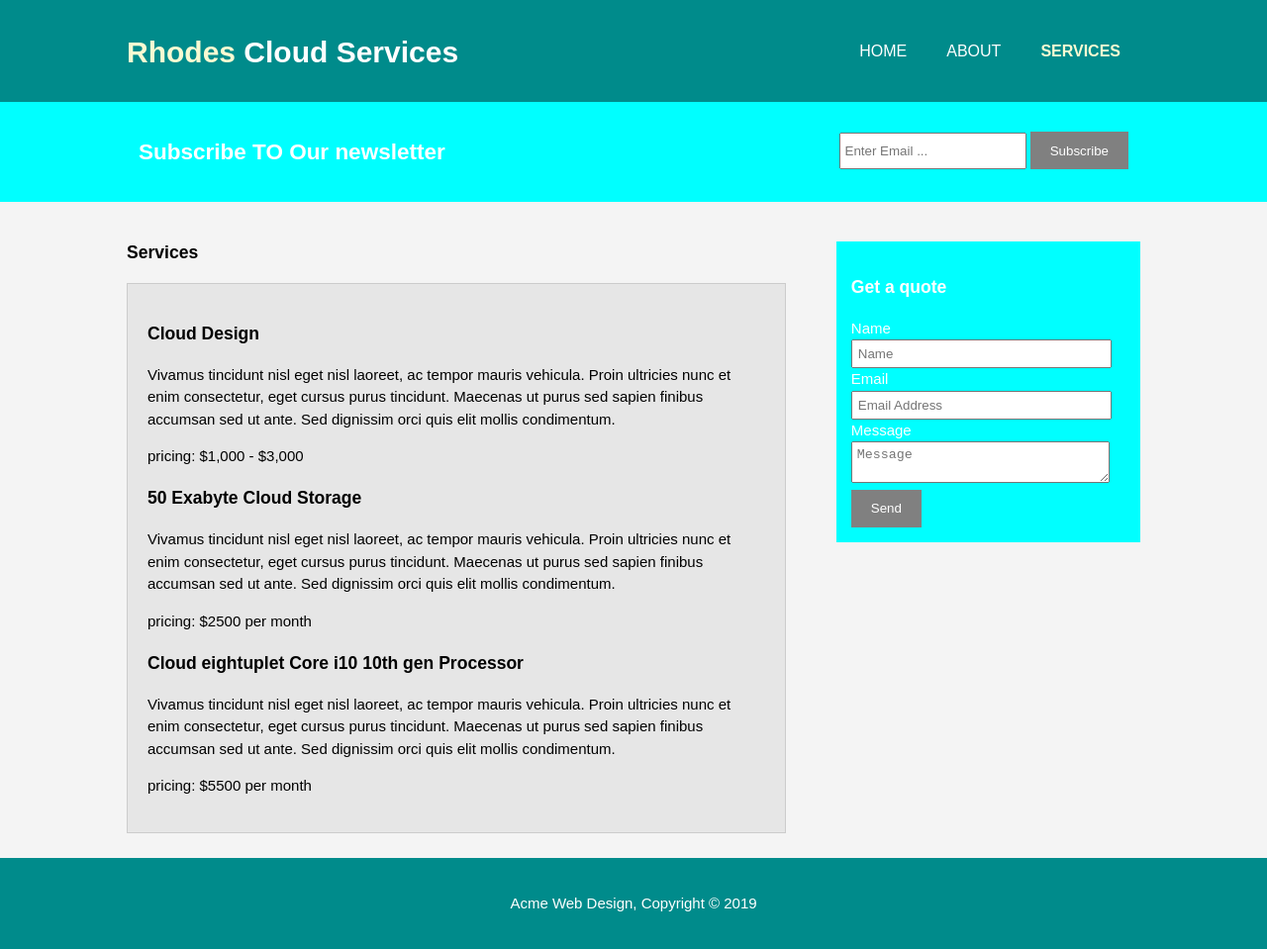
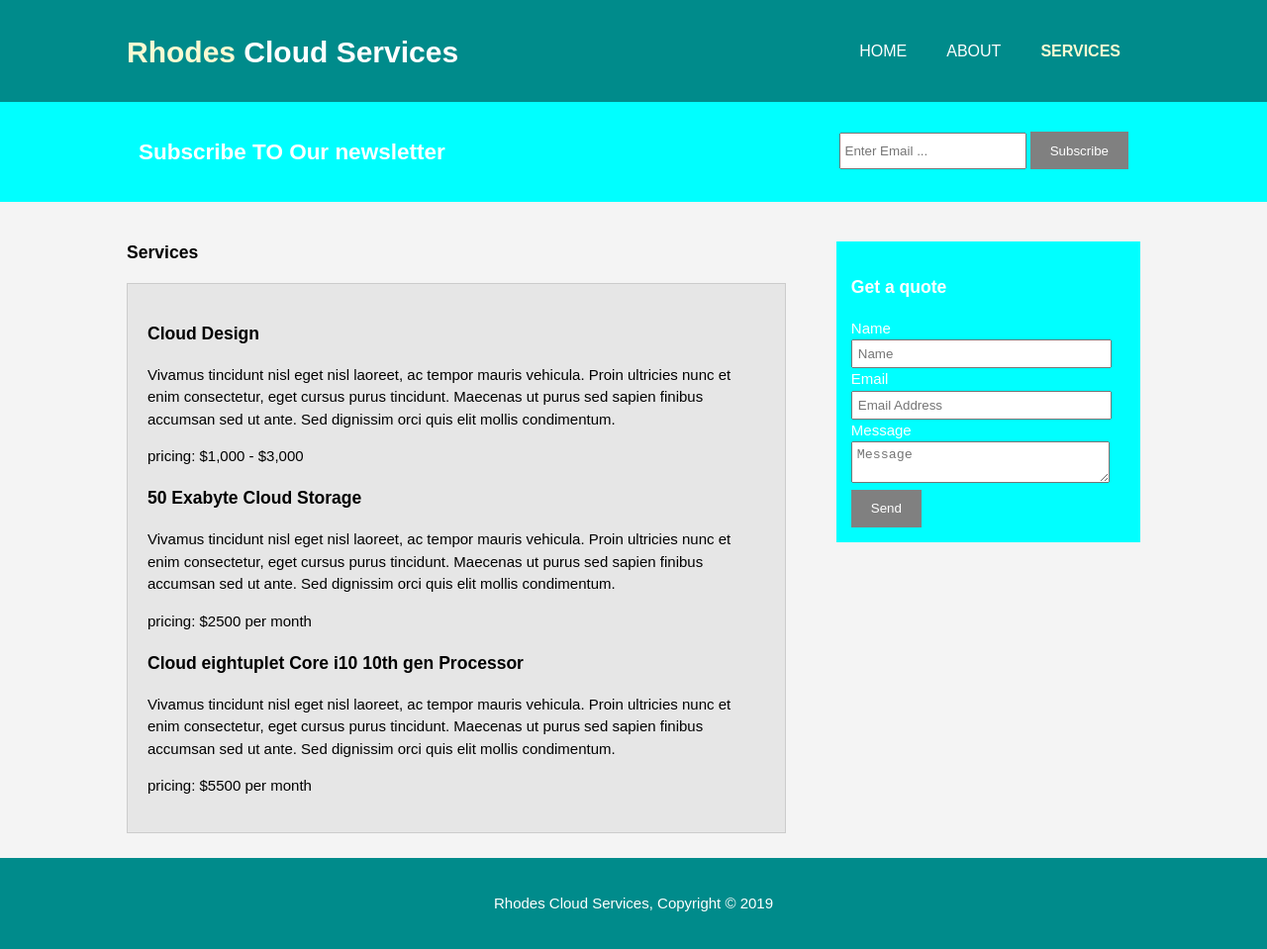
Before and after one commit to srhodes/Rhodes-Cloud-Services, a plain HTML site: page services.html in a window 1280 px wide. Shown: the whole page at 99% size. Drawn offline with Linux system fonts and the light colour scheme.

Commit message:
Update services.html

```diff
--- a/services.html
+++ b/services.html
@@ -102,7 +102,7 @@ Vivamus tincidunt nisl eget nisl laoreet, ac tempor mauris vehicula. Proin ultri
     </section>
 
     <footer>
-      <p>Acme Web Design, Copyright &copy; 2019</p>
+      <p>Rhodes Cloud Services, Copyright &copy; 2019</p>
     </footer>
   </body>
 </html>
```
